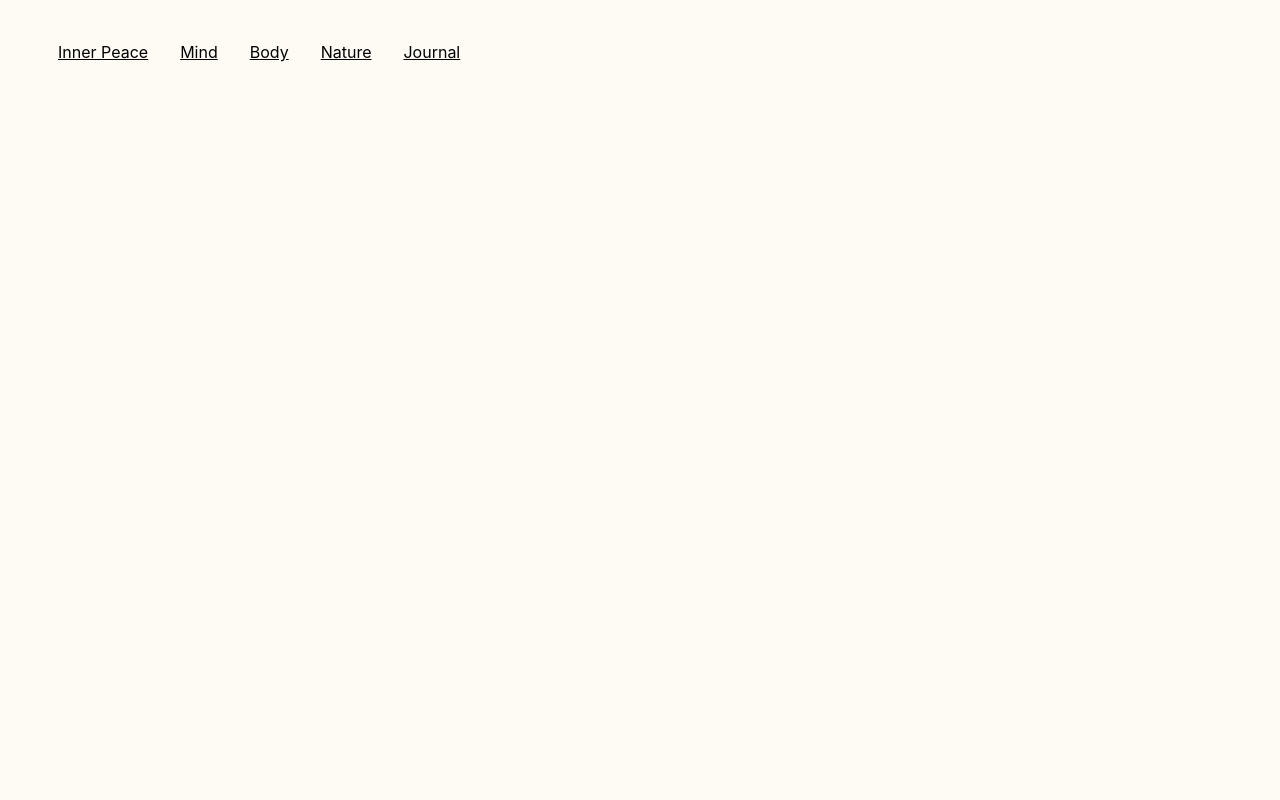
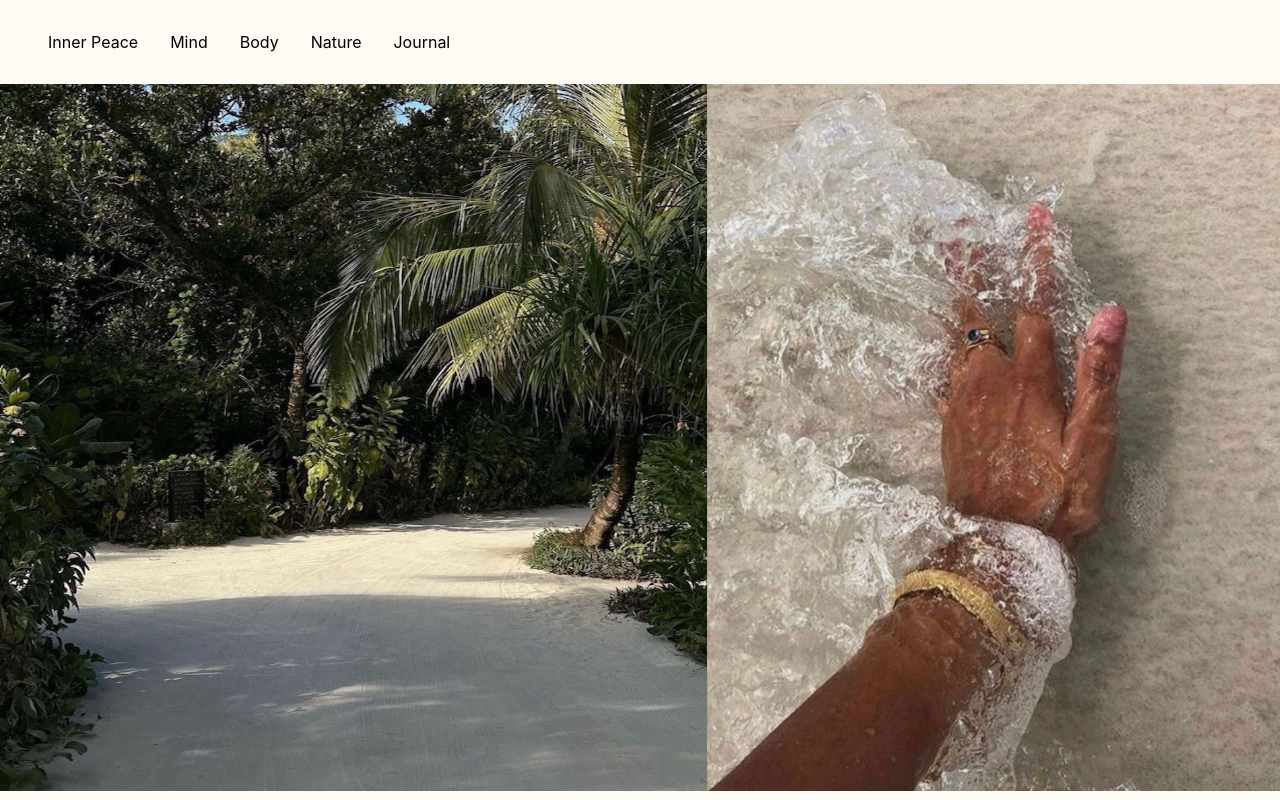
Before and after one commit to mehjwazir/ip, a React (Create React App) app: page / in a window 1280 px wide. Built offline with nearby package versions, Linux system fonts and the light colour scheme.

Commit message:
added to home page new ui images and adjusted navbar css

```diff
--- a/src/components/NavBar/NavBar.css
+++ b/src/components/NavBar/NavBar.css
@@ -1,5 +1,5 @@
 
-.navbar {
+/* .navbar {
   display: flex;
   align-items: center;
   padding: 10px;
@@ -8,22 +8,23 @@
   background: transparent;
   color: white;
   transition: background-color 0.3s ease;
-}
+} */
 
 
 
-ul {
+ ul {
 	list-style-type: none;
 	padding: 1rem;
 	margin: 1rem;
 	display: flex;
 	align-items: center;
-	margin-right: 1rem;
+
 }
 
 ul li a {
 	color: #000;
 	margin: 1rem;
+	text-decoration: none;
 }
 
 ul li a:hover {
@@ -32,14 +33,11 @@ ul li a:hover {
 
 ul li a.active {
 	color:green;
+
+
 }
 
-.ip-div {
-		/* padding: 15px 20px; */
-			display: flex;
-			justify-content: center;
-			align-items: center;
+a:hover {
+	text-decoration: underline;
+
 }
-.ip-logo {
-	width: 10%;
-}
--- a/src/index.css
+++ b/src/index.css
@@ -1,5 +1,7 @@
 * {
   box-sizing: border-box;
+  margin: 0;
+  padding: 0;
 }
 
 
@@ -11,6 +13,9 @@ body {
   -webkit-font-smoothing: antialiased;
   -moz-osx-font-smoothing: grayscale;
   background-color: #fdfbf4;
+  box-sizing: border-box;
+  margin: 0;
+  padding: 0;
 }
 
 code {
--- a/src/pages/Home.css
+++ b/src/pages/Home.css
@@ -1,18 +1,16 @@
-.tree {
-margin-top: 2rem;
-height: 30%;
-width: 30%;
-margin-bottom: 3rem;
 
-/* border-right: 1px solid rgba(27, 44, 19, .6); */
+.image-container {
+	align-items: center;
+	float: left;
+	display: flex;
 }
 
-@media (min-width: 768px) {
-	.homepage-lower-container {
-		width: 50vw;
-		border-right: 1px solid rgba(27, 44, 19, .6);
-		padding: 20px;
-		height: 6rem;
+.image{
+	float: left;
 
-	}
 }
+
+.img1,.img2 {
+	height: 100%;
+	width: 100%;
+}
--- a/src/pages/Home.jsx
+++ b/src/pages/Home.jsx
@@ -5,6 +5,16 @@ function Home() {
 
 	return (
 		<main>
+			<div className='image-container'>
+				<div className="image">
+					<img src="ipmain.jpg" alt="" className='img1'/>
+				</div>
+				<div className="image">
+					<img src="ipmain2.JPG" alt="" className='img2'/>
+				</div>
+			</div>
+
+
 
 		</main>
 	)
```
Also changed, not shown: public/ipmain.jpg (added), public/ipmain2.jpg (added).
